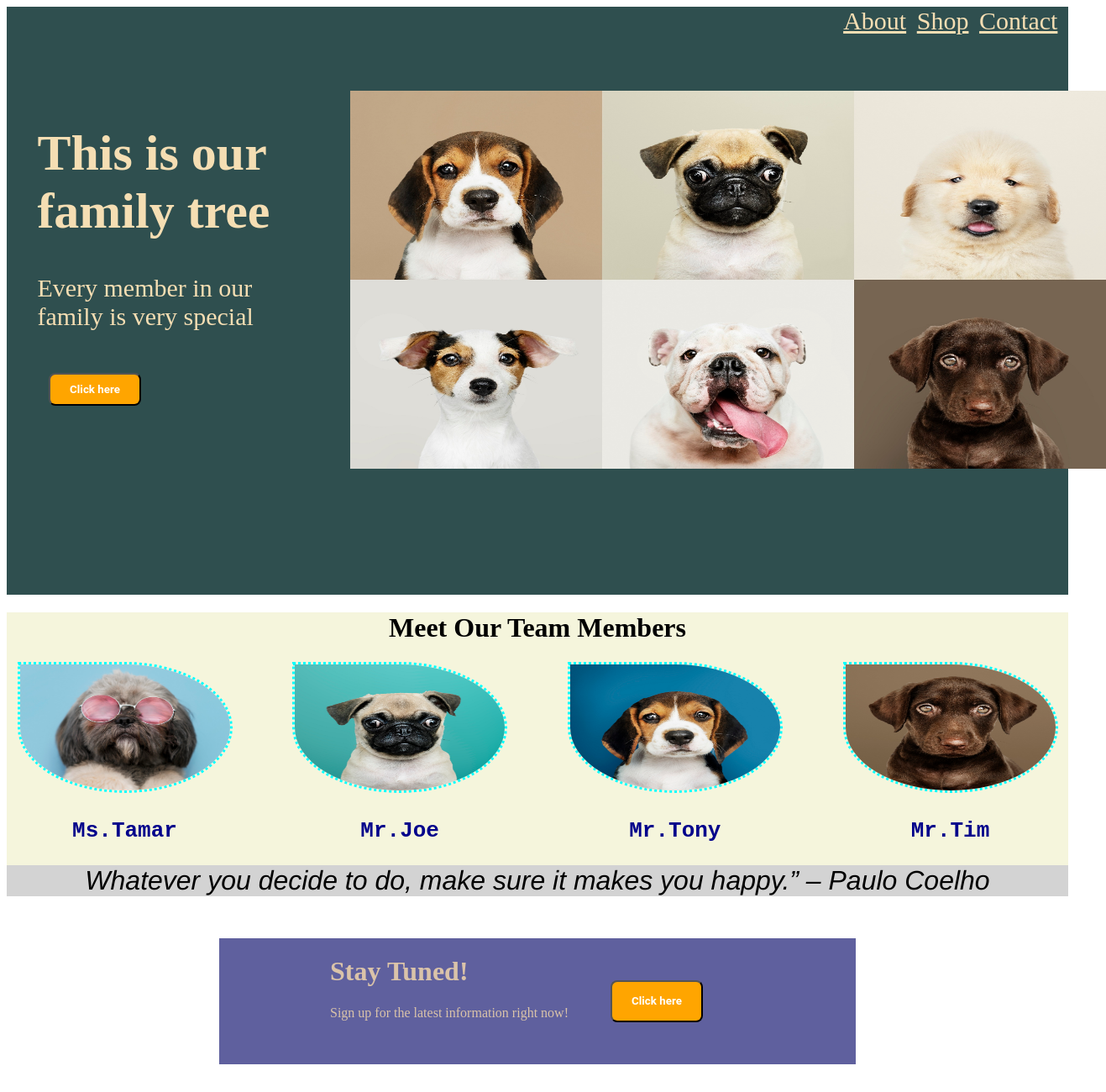
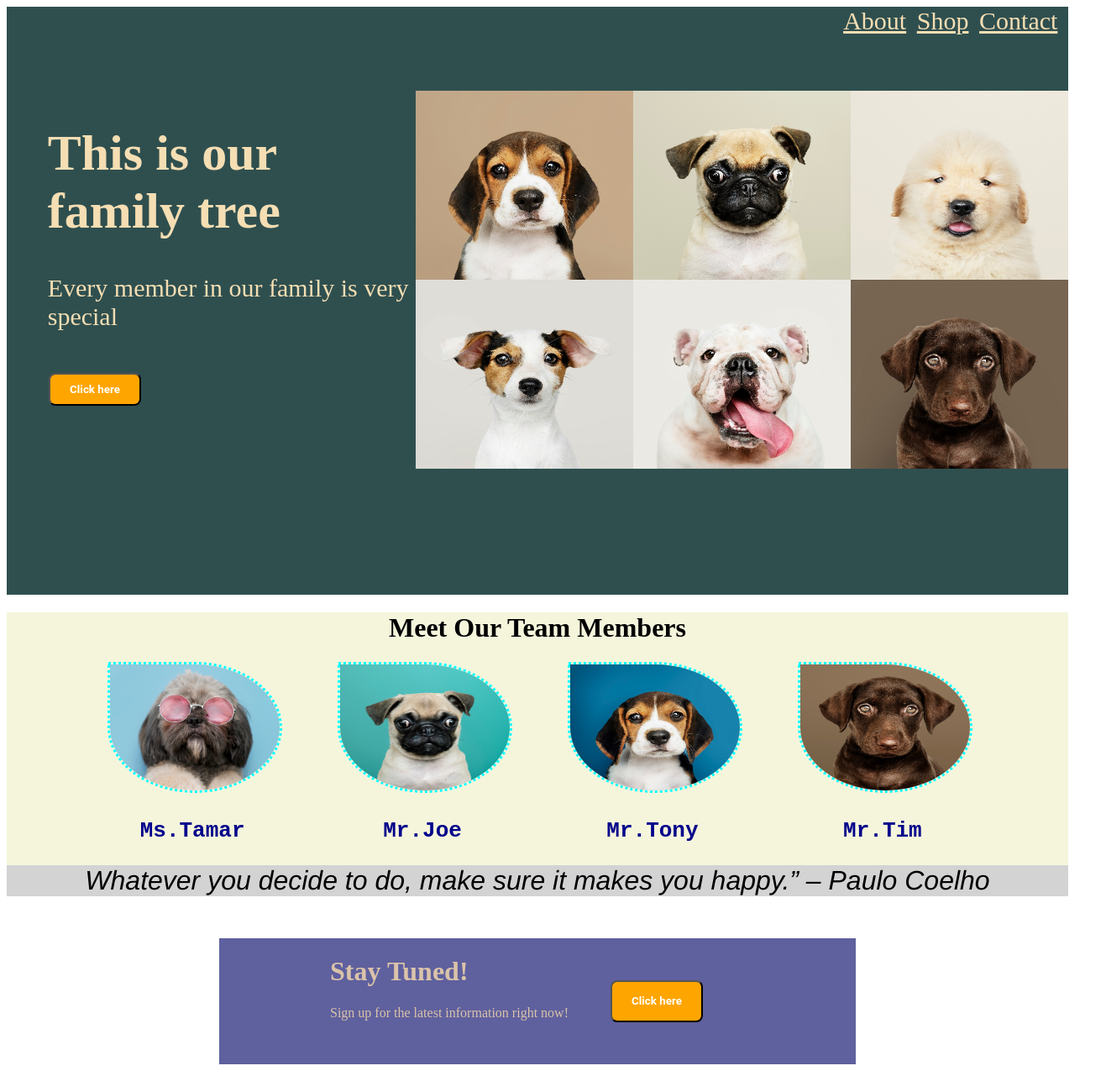
Before and after one commit to Jobotros/landing-project, a plain HTML site: page index.html in a window 1280 px wide. Shown: the top 1300 px of the page at 84% size, 1317 px wide, since content can reach past the window. Drawn offline with Linux system fonts and the light colour scheme.

Commit message:
Fixed Css code to allow recizing

```diff
--- a/index.html
+++ b/index.html
@@ -23,7 +23,7 @@
       </div>
 
       <div>
-        <img src="./images/family.jpg">
+        <img class="img" src="./images/family.jpg">
       </div>
 
     </div>
--- a/main.css
+++ b/main.css
@@ -6,6 +6,7 @@ height:100px;
 font-size: 30px;
 gap: 1%;
 justify-content: flex-end;
+flex: 1;
 
 
 }
@@ -32,14 +33,14 @@ justify-content: flex-end;
 .headers p {
     margin-left: 10%;
 }
-.headers img{
+.img{
     display: flex;
     width: 30em;
     height: 15em;
     align-items: flex-end;
-    margin-right: 6%;
-    margin-left: 5%;
-
+    max-width: 100%;
+    max-height: 100%;
+    flex: 1;
 
 }
 
@@ -47,14 +48,20 @@ justify-content: flex-end;
     background-color:beige;
     justify-items: center;
     text-align: center;
-    width: 100%;
+    max-width: 100%;
+    max-height: 100%;
+
+
 }
 
 .middle-pics{
     display: flex;
     background-color:beige;
     justify-content: center;
+    max-width: 100%;
+    max-height: 100%;
     gap: 7%;
+
 
 }
 
@@ -64,6 +71,9 @@ height: 150px;
 border-radius: 0 50% 50% 50%;
 border-style: dotted;
 border-color: aqua;
+max-width: 100%;
+max-height: 100%;
+
 
 }
 
```
